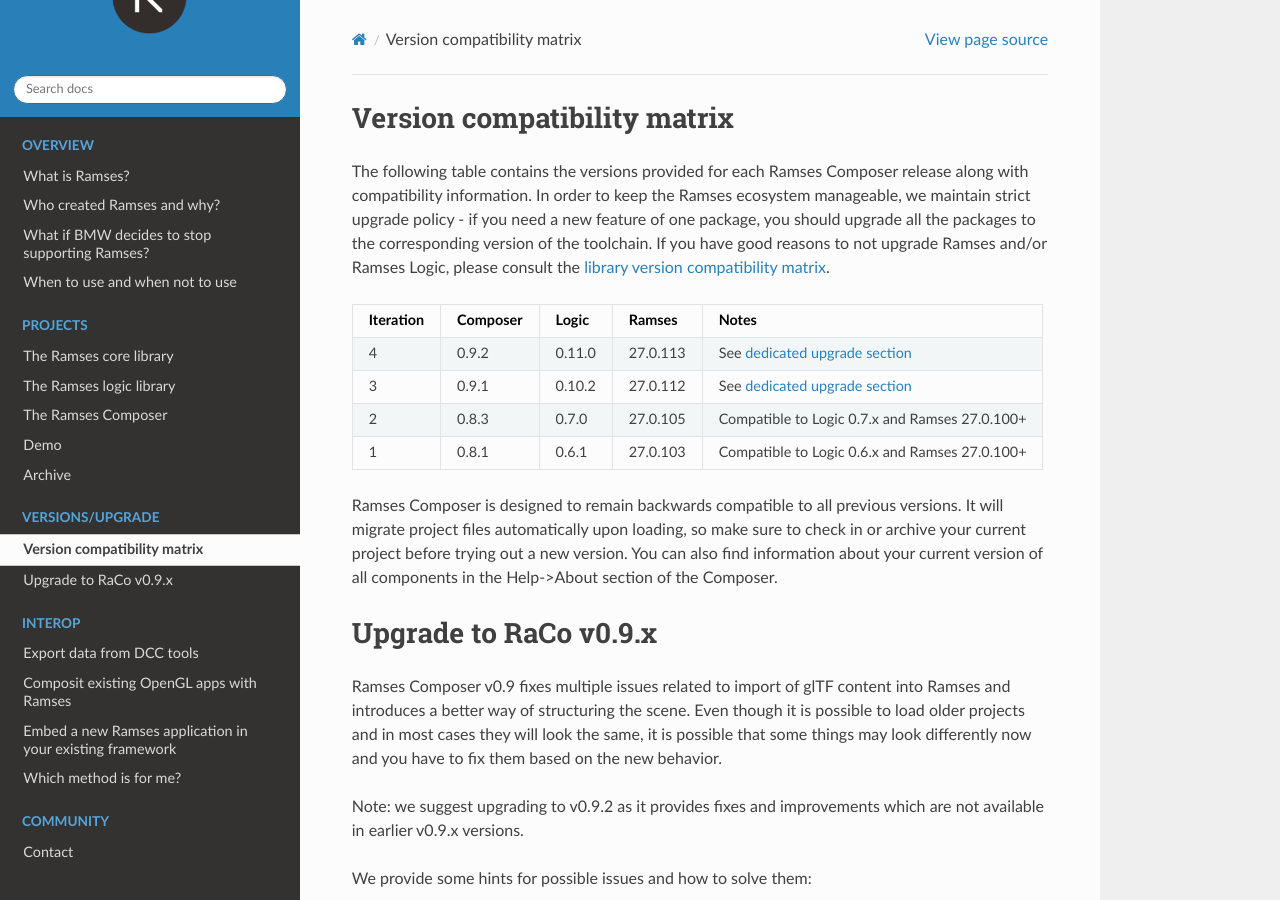
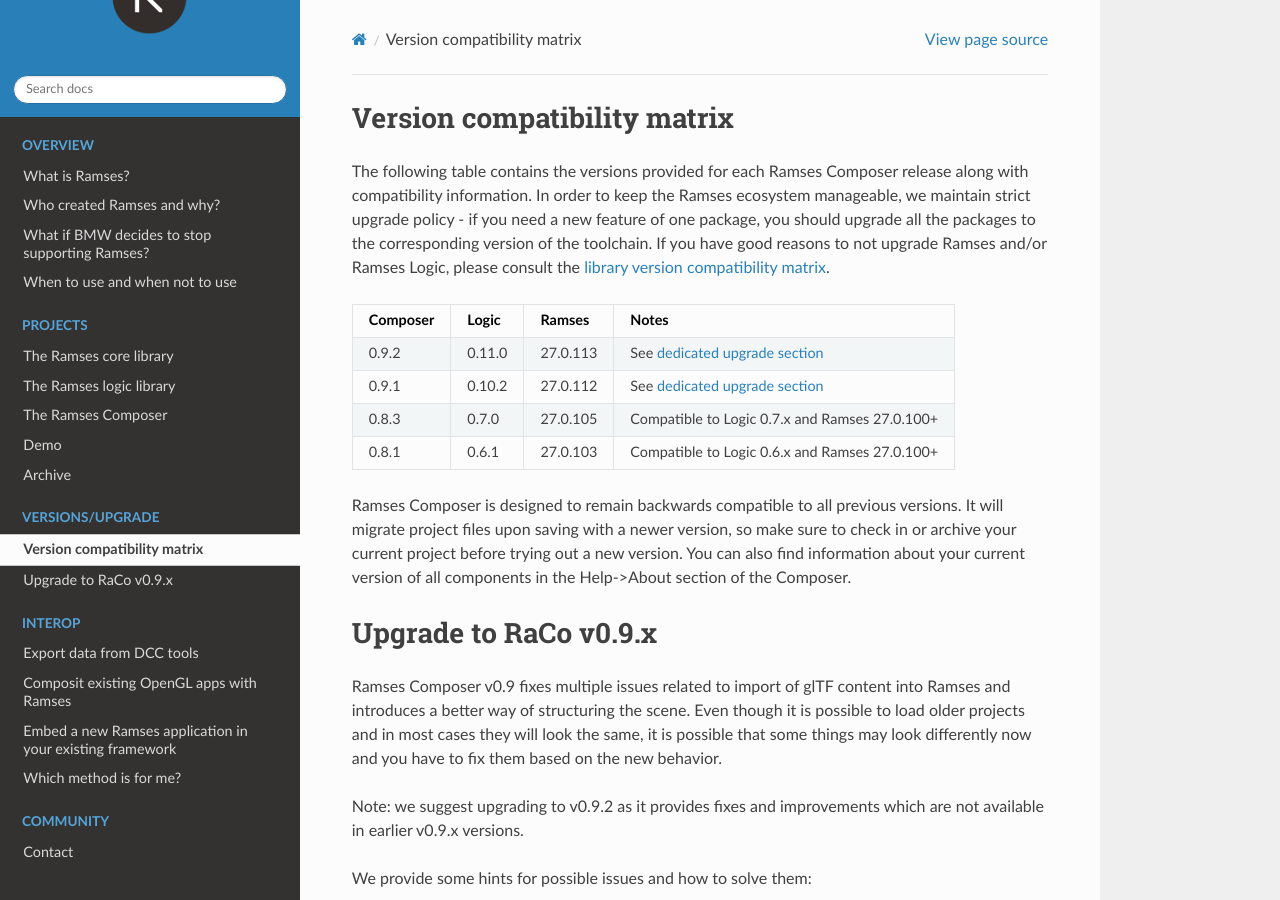
Before and after one commit to COVESA/ramses-sdk, a Sphinx documentation site: the page built from doc/versions.md, in a window 1280 px wide and 900 px high. Built offline with Sphinx 7.4.7 and the Read the Docs theme 2.0.0, drawn with Linux system fonts in a browser that asks for light colours.

Commit message:
Remove iteration column

```diff
--- a/doc/versions.md
+++ b/doc/versions.md
@@ -7,14 +7,15 @@
 If you have good reasons to not upgrade Ramses and/or Ramses Logic, please consult
 the [library version compatibility matrix](https://ramses-logic.readthedocs.io/en/latest/readme_ref.html#version-matrix).
 
-|Iteration|Composer |Logic    | Ramses        | Notes                                                      |
-|---------|---------|---------|---------------|------------------------------------------------------------|
-| 4       |0.9.2    |0.11.0   | 27.0.113      | See [dedicated upgrade section](upgrade_raco09)   |
-| 3       |0.9.1    |0.10.2   | 27.0.112      | See [dedicated upgrade section](upgrade_raco09)   |
-| 2       |0.8.3    |0.7.0    | 27.0.105      | Compatible to Logic 0.7.x and Ramses 27.0.100+             |
-| 1       |0.8.1    |0.6.1    | 27.0.103      | Compatible to Logic 0.6.x and Ramses 27.0.100+             |
+|Composer |Logic    | Ramses        | Notes                                                      |
+|---------|---------|---------------|------------------------------------------------------------|
+|0.9.2    |0.11.0   | 27.0.113      | See [dedicated upgrade section](upgrade_raco09)            |
+|0.9.1    |0.10.2   | 27.0.112      | See [dedicated upgrade section](upgrade_raco09)            |
+|0.8.3    |0.7.0    | 27.0.105      | Compatible to Logic 0.7.x and Ramses 27.0.100+             |
+|0.8.1    |0.6.1    | 27.0.103      | Compatible to Logic 0.6.x and Ramses 27.0.100+             |
 
-Ramses Composer is designed to remain backwards compatible to all previous versions. It will migrate project files automatically upon loading, so make sure to check in or archive your current project before trying out a new version.
+Ramses Composer is designed to remain backwards compatible to all previous versions. It will migrate project files upon saving with
+a newer version, so make sure to check in or archive your current project before trying out a new version.
 You can also find information about your current version of all components in the Help->About section of the Composer.
 
 (upgrade_raco09)=
```
